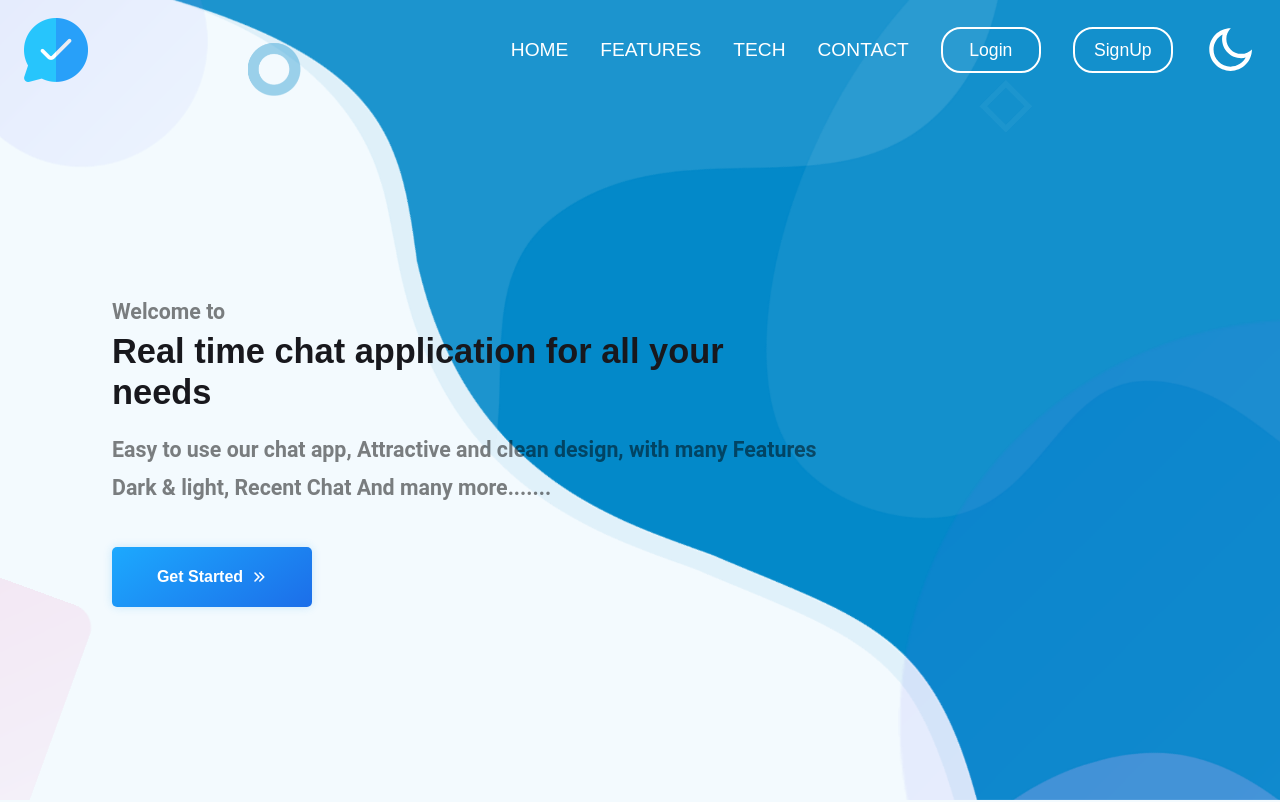
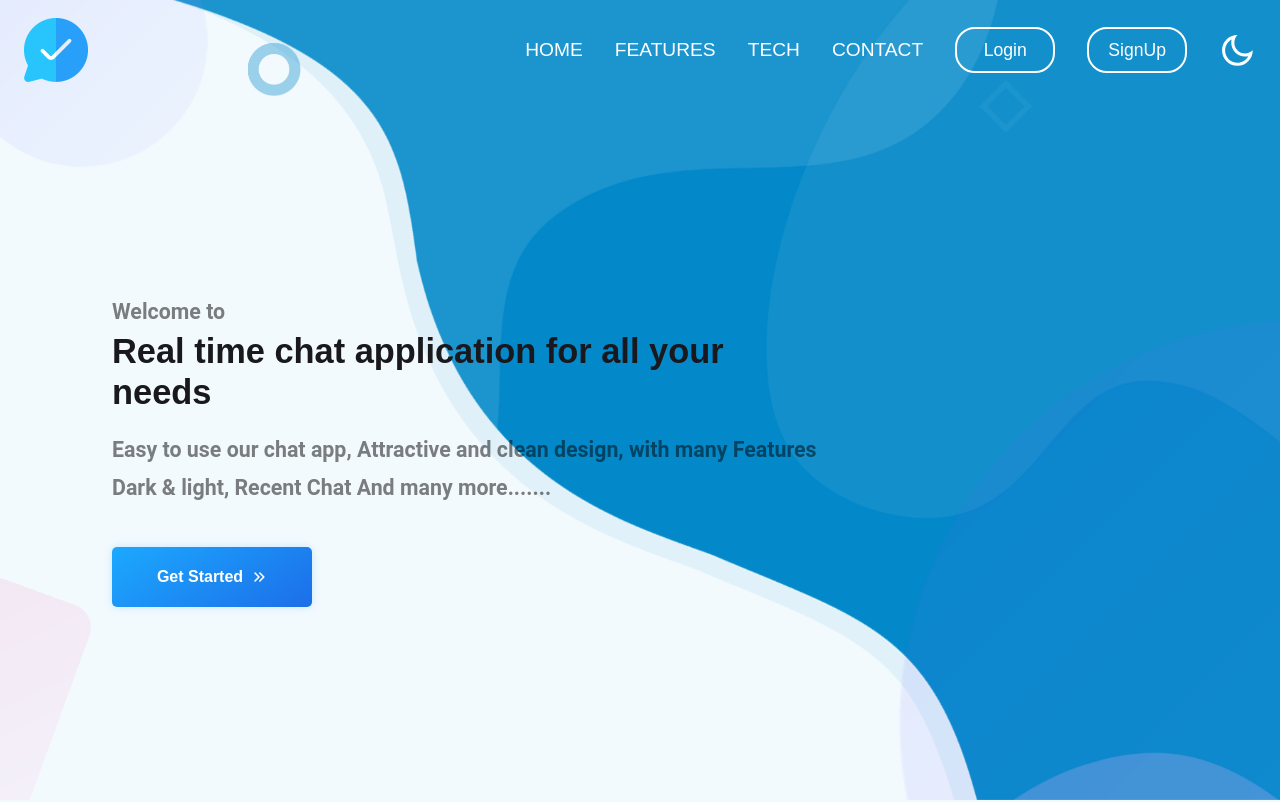
Before and after one commit to Shivaraj777/G-Link, a React (Create React App) app in the folder client/: page / in a window 1280 px wide. Shown: the top 802 px of the page. Built offline with nearby package versions, Linux system fonts and the light colour scheme.

Commit message:
update Toggler css

```diff
--- a/client/src/components/Toggler.js
+++ b/client/src/components/Toggler.js
@@ -30,7 +30,7 @@ const StyledToggler = styled.div`
   cursor: pointer;
 
   .icon{
-    font-size: 3.2rem;
+    font-size: 2.3rem;
   }
 
   @media(max-width: 980px){
```
